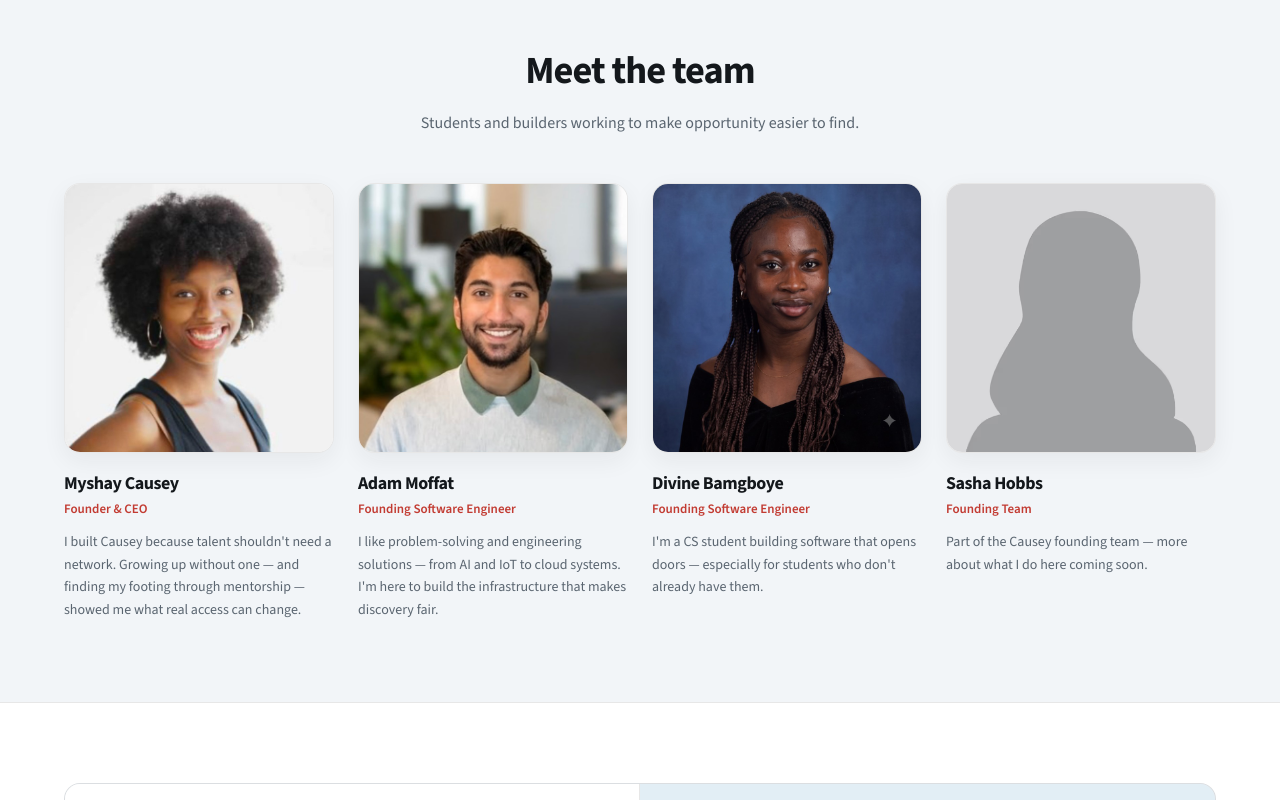
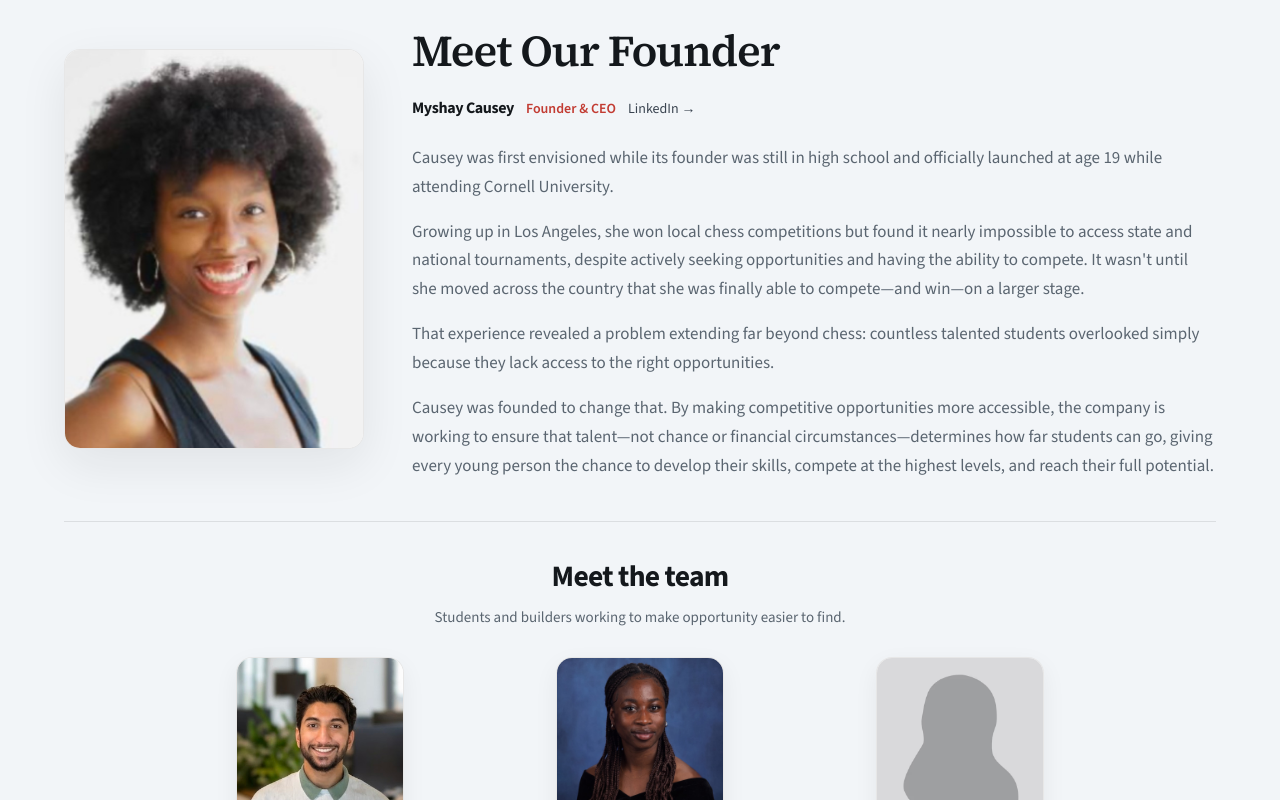
Before and after one commit to Admft/EdTech-Waitlist-Website, a Next.js app: page / in a window 1280 px wide. Shown: the part 1620-2420 px from the top of the page. Built offline with nearby package versions, Linux system fonts and the light colour scheme.

Commit message:
ui changes

```diff
--- a/src/components/TeamSection.tsx
+++ b/src/components/TeamSection.tsx
@@ -2,19 +2,10 @@
 
 const TEAM = [
   {
-    name: "Myshay Causey",
-    role: "Founder & CEO",
+    name: "Adam Moffat",
+    role: "Head of Engineering",
     statement:
-      "I built Causey because talent shouldn't need a network. Growing up without one — and finding my footing through mentorship — showed me what real access can change.",
-    image: "/myshay-headshot.jpeg",
-    imageAlt: "Headshot of Myshay Causey",
-    linkedin: "https://www.linkedin.com/in/myshay-causey-a29684285/",
-  },
-  {
-    name: "Adam Moffat",
-    role: "Founding Software Engineer",
-    statement:
-      "I like problem-solving and engineering solutions — from AI and IoT to cloud systems. I'm here to build the infrastructure that makes discovery fair.",
+      "I lead the coding and architecture behind Causey — building the systems that make discovery fair, from the ground up.",
     image: "/adam-headshot.jpg",
     imageAlt: "Headshot of Adam Moffat",
     imageScale: 1.35,
@@ -41,25 +32,91 @@
 
 export default function TeamSection() {
   return (
-    <section id="team" className="section-rule bg-surface-soft px-5 py-16 sm:px-8 sm:py-20">
+    <section id="team" className="section-rule bg-surface-soft px-5 py-12 sm:px-8 sm:py-14">
       <div className="mx-auto max-w-6xl">
+        <div className="grid items-center gap-8 lg:grid-cols-[minmax(0,280px)_minmax(0,1fr)] lg:gap-12 xl:grid-cols-[minmax(0,300px)_minmax(0,1fr)]">
+          <div className="mx-auto w-full max-w-[280px] lg:mx-0 lg:max-w-none">
+            <div className="relative aspect-[3/4] overflow-hidden rounded-2xl border border-line bg-white shadow-[0_16px_48px_rgba(20,24,28,0.08)]">
+              <Image
+                src="/myshay-headshot.jpeg"
+                alt="Myshay Causey, Founder & CEO of Causey"
+                fill
+                sizes="280px"
+                className="object-cover object-top"
+              />
+            </div>
+          </div>
+
+          <div className="min-w-0">
+            <h2 className="font-display text-[clamp(1.85rem,3.8vw,2.75rem)] font-semibold tracking-tight text-foreground">
+              Meet Our Founder
+            </h2>
+            <div className="mt-3 flex flex-wrap items-baseline gap-x-3 gap-y-1">
+              <p className="text-[16px] font-bold tracking-tight text-foreground">
+                Myshay Causey
+              </p>
+              <p className="text-[14px] font-semibold text-brand-red">
+                Founder & CEO
+              </p>
+              <a
+                href="https://www.linkedin.com/in/myshay-causey-a29684285/"
+                target="_blank"
+                rel="noopener noreferrer"
+                className="text-[14px] font-medium text-muted-strong transition hover:text-brand-red"
+              >
+                LinkedIn →
+              </a>
+            </div>
+
+            <div className="mt-6 space-y-4 text-[16px] leading-[1.7] text-muted sm:text-[17px]">
+              <p>
+                Causey was first envisioned while its founder was still in high
+                school and officially launched at age 19 while attending Cornell
+                University.
+              </p>
+              <p>
+                Growing up in Los Angeles, she won local chess competitions but
+                found it nearly impossible to access state and national
+                tournaments, despite actively seeking opportunities and having
+                the ability to compete. It wasn&apos;t until she moved across
+                the country that she was finally able to compete—and win—on a
+                larger stage.
+              </p>
+              <p>
+                That experience revealed a problem extending far beyond chess:
+                countless talented students overlooked simply because they lack
+                access to the right opportunities.
+              </p>
+              <p>
+                Causey was founded to change that. By making competitive
+                opportunities more accessible, the company is working to ensure
+                that talent—not chance or financial circumstances—determines how
+                far students can go, giving every young person the chance to
+                develop their skills, compete at the highest levels, and reach
+                their full potential.
+              </p>
+            </div>
+          </div>
+        </div>
+
+        <div className="mt-8 border-t border-line pt-7 sm:mt-10 sm:pt-8">
           <div className="mx-auto max-w-2xl text-center">
-          <h2 className="text-[clamp(1.75rem,3.5vw,2.4rem)] font-bold tracking-tight text-foreground">
+            <h3 className="text-[clamp(1.45rem,3vw,1.85rem)] font-bold tracking-tight text-foreground">
               Meet the team
-          </h2>
-          <p className="mt-3 text-[16px] text-muted">
+            </h3>
+            <p className="mt-2 text-[15px] text-muted">
               Students and builders working to make opportunity easier to find.
             </p>
           </div>
 
-        <ul className="mt-12 grid gap-8 sm:grid-cols-2 lg:grid-cols-4 lg:gap-6">
+          <ul className="mx-auto mt-7 grid max-w-[56rem] gap-x-12 gap-y-8 sm:grid-cols-3 lg:gap-x-16">
             {TEAM.map((person) => {
               const image = (
                 <Image
                   src={person.image}
                   alt={person.imageAlt}
                   fill
-                sizes="(max-width: 640px) 100vw, (max-width: 1024px) 50vw, 25vw"
+                  sizes="168px"
                   className={
                     "imageScale" in person && person.imageScale
                       ? "object-cover object-top scale-[1.35] transition duration-300 group-hover:scale-[1.4]"
@@ -69,34 +126,39 @@
               );
 
               return (
-              <li key={person.name} className="group flex flex-col">
+                <li key={person.name} className="group flex flex-col items-center text-center">
                   {"linkedin" in person && person.linkedin ? (
                     <a
                       href={person.linkedin}
                       target="_blank"
                       rel="noopener noreferrer"
                       aria-label={`${person.name} on LinkedIn`}
-                    className="relative aspect-square w-full overflow-hidden rounded-2xl border border-line bg-white shadow-[0_8px_24px_rgba(27,33,32,0.06)] transition hover:border-accent/30"
+                      className="relative h-[168px] w-[168px] shrink-0 overflow-hidden rounded-2xl border border-line bg-white shadow-[0_8px_24px_rgba(27,33,32,0.06)] transition hover:border-accent/30"
                     >
                       {image}
                     </a>
                   ) : (
-                  <div className="relative aspect-square w-full overflow-hidden rounded-2xl border border-line bg-white shadow-[0_8px_24px_rgba(27,33,32,0.06)]">
+                    <div className="relative h-[168px] w-[168px] shrink-0 overflow-hidden rounded-2xl border border-line bg-white shadow-[0_8px_24px_rgba(27,33,32,0.06)]">
                       {image}
                     </div>
                   )}
-                <div className="mt-4 flex flex-1 flex-col">
-                  <h3 className="text-lg font-bold tracking-tight text-foreground">
+                  <div className="mt-3 max-w-[220px]">
+                    <h4 className="text-[15px] font-bold tracking-tight text-foreground">
                       {person.name}
-                  </h3>
-                  <p className="mt-0.5 text-[13px] font-semibold text-brand-red">{person.role}</p>
-                  <p className="mt-3 text-[14px] leading-relaxed text-muted">{person.statement}</p>
+                    </h4>
+                    <p className="mt-0.5 text-[12px] font-semibold text-brand-red">
+                      {person.role}
+                    </p>
+                    <p className="mt-2 text-[13px] leading-relaxed text-muted">
+                      {person.statement}
+                    </p>
                   </div>
                 </li>
               );
             })}
           </ul>
         </div>
+      </div>
     </section>
   );
 }
```
Lines whose indentation alone changed are shown as unchanged.
